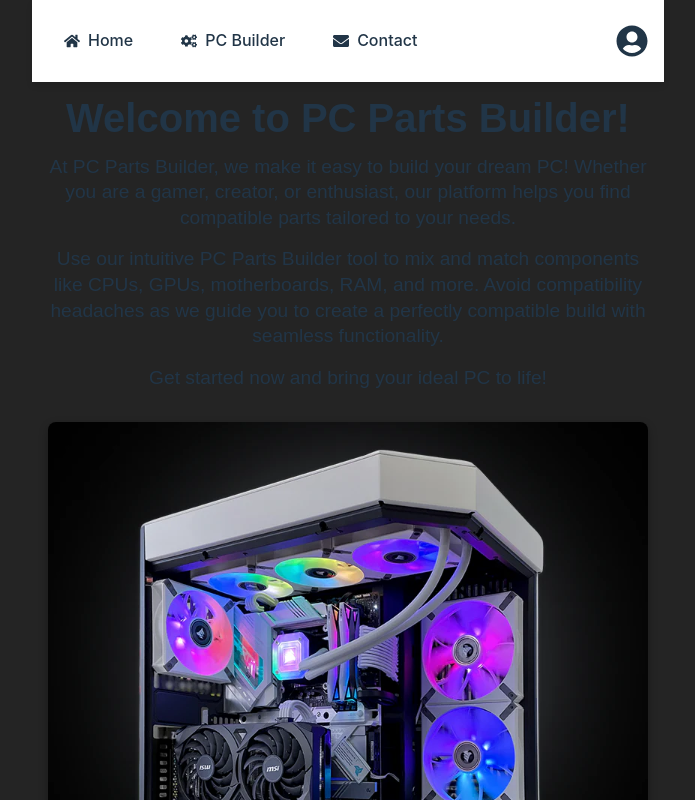
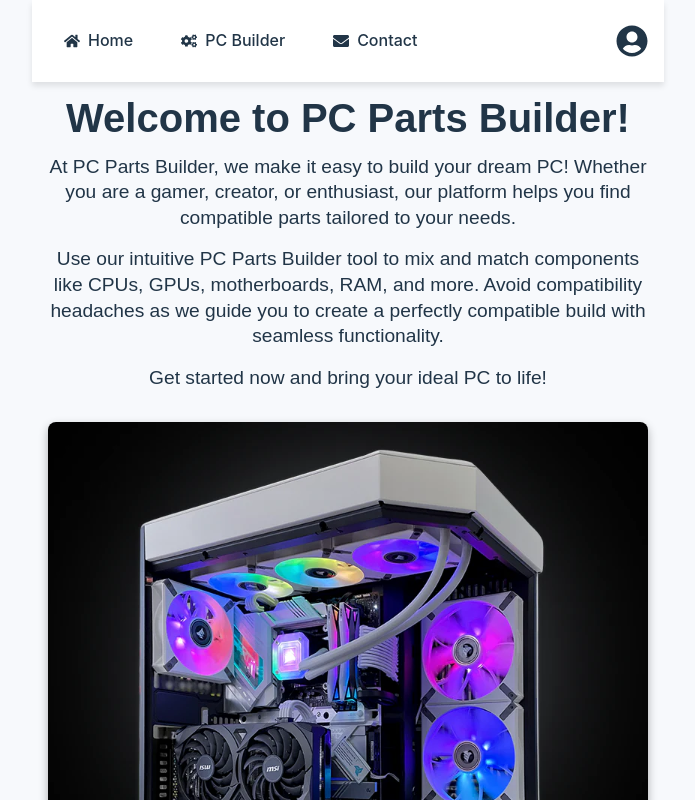
Before and after one commit to jstenecker/PCparts_builder, a React (Vite) app: page / in a window 1280 px wide. Shown: the top 800 px of the page, without its empty margins (292-987 px from the left). Built offline with nearby package versions, Linux system fonts and the light colour scheme.

Commit message:
Fixed theme colors by applying global css Removed conflicting css in navbar.css

```diff
--- a/src/components/ProfileDropdown/ProfileDropdown.css
+++ b/src/components/ProfileDropdown/ProfileDropdown.css
@@ -38,12 +38,14 @@
   width: 100%;
   padding: 0.5rem 0;
   background: var(--primary-color);
-  color: white;
+  color: #ffffff !important; /* Explicitly set white text color and override global styles */
   border: none;
   border-radius: 4px;
   text-align: center;
   cursor: pointer;
   margin-bottom: 0.5rem;
+  font-weight: bold;
+  transition: background-color 0.3s ease, color 0.3s ease;
 }
 
 .dropdown-btn:hover {
@@ -53,7 +55,7 @@
 .dropdown-divider {
   margin: 1rem 0;
   border: 0;
-  border-top: 1px solid var(--text-color);
+  border-top: 1px solid rgba(0, 0, 0, 0.1);
   opacity: 0.5;
 }
 
@@ -65,6 +67,7 @@
   color: var(--text-color);
   cursor: pointer;
   justify-content: center;
+  transition: color 0.3s ease;
 }
 
 .theme-toggle:hover {
--- a/src/components/navbar/Navbar.css
+++ b/src/components/navbar/Navbar.css
@@ -45,39 +45,3 @@
   cursor: pointer;
   color: var(--text-color);
 }
-
-.profile-dropdown {
-  position: absolute;
-  top: 3rem;
-  right: 0;
-  background-color: white;
-  color: rgb(8, 8, 8);
-  border: 1px solid #ccc;
-  border-radius: 5px;
-  width: 150px;
-  padding: 1rem;
-  text-align: center;
-  z-index: 1000;
-  box-shadow: 0 4px 8px rgba(0, 0, 0, 0.1);
-}
-
-.profile-dropdown p {
-  margin: 0 0 1cm;
-}
-
-.dropdown-btn {
-  display: block;
-  width: 100%;
-  padding: 0.5rem 0;
-  margin-bottom: 0.5rem;
-  background-color: var(--primary-color);
-  color: white;
-  border: none;
-  border-radius: 5px;
-  cursor: pointer;
-  text-align: center;
-}
-
-.dropdown-btn:hover {
-  background-color: var(--primary-hover-color);
-}
--- a/src/index.css
+++ b/src/index.css
@@ -29,6 +29,7 @@
 
 body {
   @apply m-0 flex flex-col items-center justify-center min-h-screen bg-background text-text font-inter;
+  transition: background-color 0.3s ease, color 0.3s ease;
 }
 
 a {
@@ -129,11 +130,6 @@ form button {
   @apply bg-primary text-white py-2 px-4 rounded-lg hover:bg-primary-hover transition duration-300;
 }
 
-/* Transition support for theme change */
-body {
-  transition: background-color 0.3s ease, color 0.3s ease;
-}
-
 [data-theme="light"] a:hover {
   color: var(--button-hover-color);
 }
--- a/src/pages/contact/Contact.css
+++ b/src/pages/contact/Contact.css
@@ -1,3 +1,9 @@
+body {
+  background: var(--background-color); /* Ensure background applies to the entire page */
+  color: var(--text-color);
+  transition: background-color 0.3s ease, color 0.3s ease;
+}
+
 .contact-form {
   max-width: 600px;
   margin: 2rem auto;
@@ -42,10 +48,11 @@
 .contact-textarea {
   width: 100%;
   padding: 0.5rem;
-    border: 1px solid #ccc;
+  border: 1px solid var(--secondary-color); /* Updated to use theme color */
   border-radius: 4px;
   background: var(--background-color);
   color: var(--text-color);
+  transition: background-color 0.3s ease, color 0.3s ease;
 }
 
 .contact-input:focus,
--- a/src/pages/home/Home.css
+++ b/src/pages/home/Home.css
@@ -1,3 +1,9 @@
+body {
+  background: var(--background-color); /* Ensure background applies to the entire page */
+  color: var(--text-color);
+  transition: background-color 0.3s ease, color 0.3s ease;
+}
+
 .home-container {
   text-align: center;
   margin: 0 auto;
--- a/src/pages/login/Login.css
+++ b/src/pages/login/Login.css
@@ -1,3 +1,9 @@
+body {
+  background: var(--background-color); /* Ensure background applies to the entire page */
+  color: var(--text-color);
+  transition: background-color 0.3s ease, color 0.3s ease;
+}
+
 .login-container {
   max-width: 400px;
   margin: auto;
@@ -5,7 +11,7 @@
   background: var(--card-bg-color);
   border-radius: 8px;
   box-shadow: 0 4px 8px rgba(0, 0, 0, 0.1);
-    transition: background-color 0.3s ease, color 0.3s ease;
+  transition: all 0.3s ease;
 }
 
 .login-title {
@@ -33,7 +39,7 @@
 .login-input {
   width: 100%;
   padding: 0.5rem;
-    border: 1px solid #ccc;
+  border: 1px solid var(--card-bg-color);
   border-radius: 4px;
   background: var(--background-color);
   color: var(--text-color);
--- a/src/pages/pcbuilder/PCbuilder.css
+++ b/src/pages/pcbuilder/PCbuilder.css
@@ -1,3 +1,9 @@
+body {
+  background: var(--background-color); /* Ensure background applies to the entire page */
+  color: var(--text-color);
+  transition: background-color 0.3s ease, color 0.3s ease;
+}
+
 .pcb-container {
   max-width: 600px;
   margin: 2rem auto;
@@ -13,6 +19,7 @@
   font-weight: bold;
   margin-bottom: 1.5rem;
   text-align: center;
+  color: var(--text-color); /* Ensure text color follows theme */
 }
 
 .pcb-form {
@@ -29,6 +36,7 @@
 .pcb-field label {
   font-weight: bold;
   margin-bottom: 0.5rem;
+  color: var(--text-color); /* Ensure label text follows theme */
 }
 
 .pcb-field select,
@@ -39,12 +47,13 @@
   background-color: var(--background-color);
   color: var(--text-color);
   font-size: 1rem;
+  transition: background-color 0.3s ease, color 0.3s ease;
 }
 
 .pcb-button {
   padding: 0.75rem;
   background-color: var(--primary-color);
-    color: var(--text-color);
+  color: #fff; /* Set button text color explicitly for contrast */
   font-size: 1rem;
   border: none;
   border-radius: 4px;
@@ -60,4 +69,5 @@
   margin-top: 1rem;
   text-align: center;
   font-size: 1rem;
+  color: var(--text-color); /* Ensure message text follows theme */
 }
```
Lines whose indentation alone changed are shown as unchanged.
